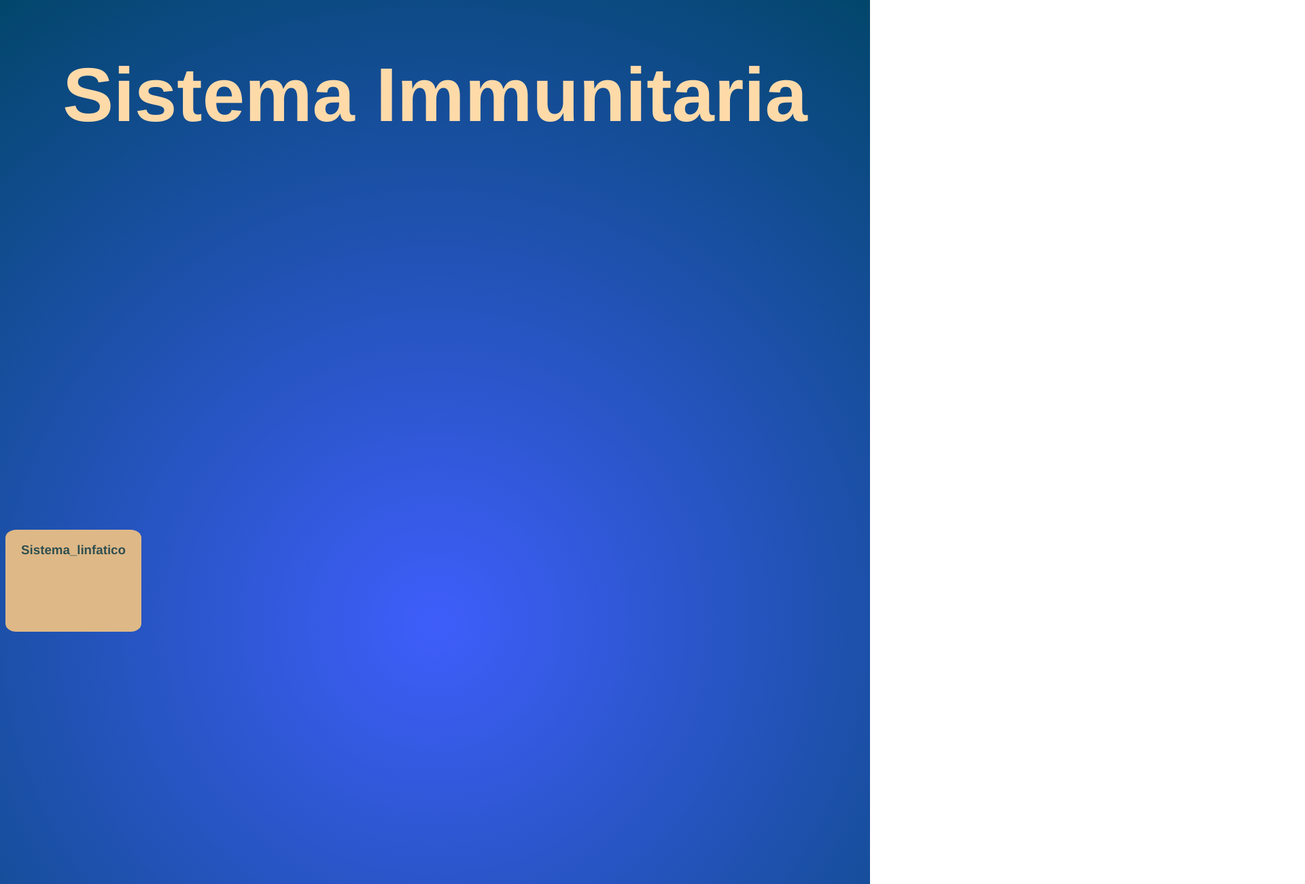
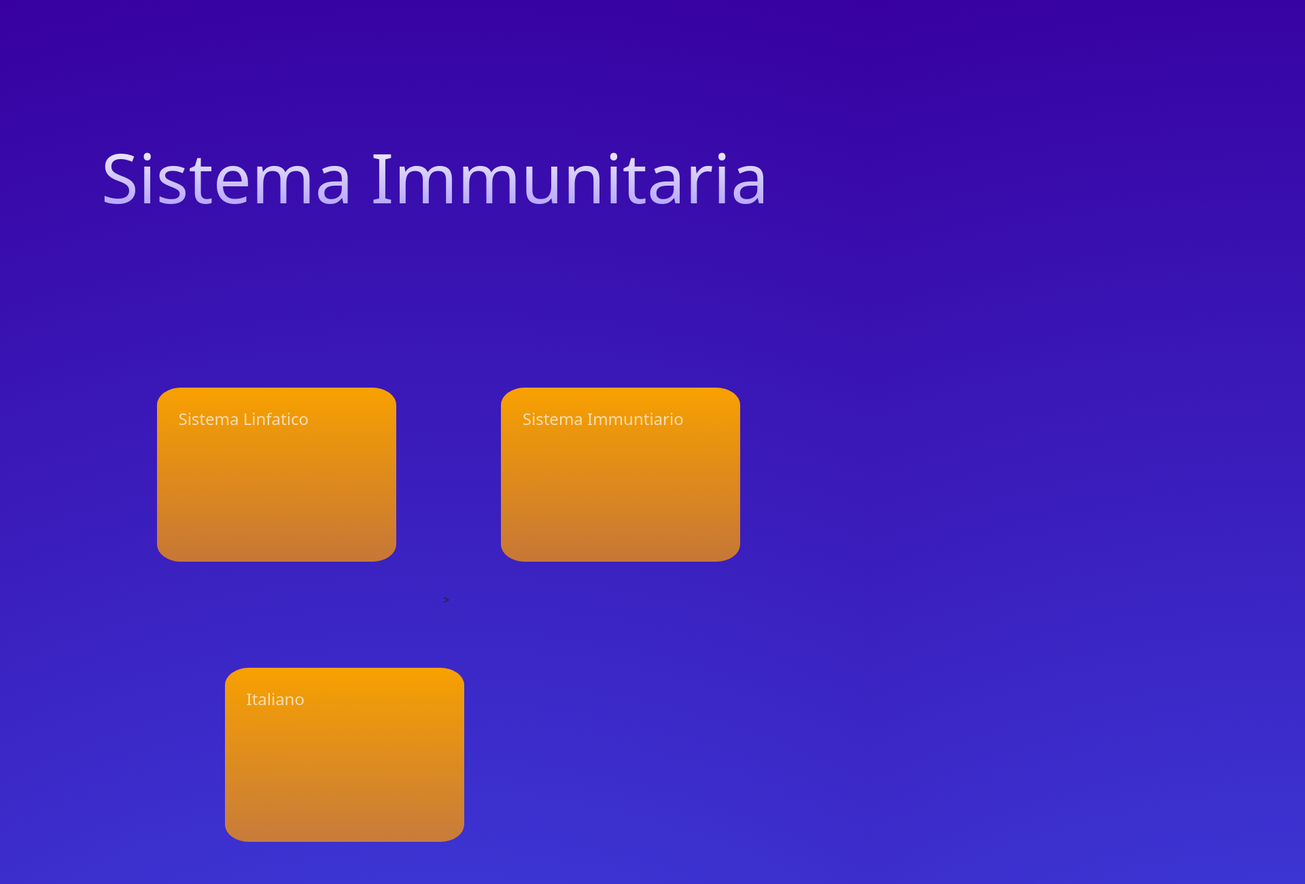
Before and after one commit to falling-colud/SI_UDA, a website: page index.html in a window 1280 px wide. Shown: the top 1300 px of the page at 68% size, 1920 px wide, since content can reach past the window. Drawn offline with nearby package versions, Linux system fonts and the light colour scheme.

Commit message:
update - Pagina Centrale

```diff
--- a/index.html
+++ b/index.html
@@ -1,59 +1,59 @@
-<!-- ciao odio i netturbini -->
+<head>
+    <meta name="viewport" content="width=device-width, initial-scale=1.0">
+    <title>Sistema Immunitario</title>
+    <link href="https://cdn.jsdelivr.net/npm/bootstrap@5.3.5/dist/css/bootstrap.min.css" rel="stylesheet" integrity="sha384-SgOJa3DmI69IUzQ2PVdRZhwQ+dy64/BUtbMJw1MZ8t5HZApcHrRKUc4W0kG879m7" crossorigin="anonymous">
 
-<!DOCTYPE html>
-<html lang="en">
-<head>
-    <meta charset="UTF-8">
-    <meta name="viewport" content="width=device-width, initial-scale=1.0">
-    <title>Document</title>
+    <!-- CSS Start -->
     <link rel="stylesheet" href="style.css">
 
 </head>
 <body>
+<body >
+    <script src="https://cdn.jsdelivr.net/npm/bootstrap@5.3.5/dist/js/bootstrap.bundle.min.js" integrity="sha384-k6d4wzSIapyDyv1kpU366/PK5hCdSbCRGRCMv+eplOQJWyd1fbcAu9OCUj5zNLiq" crossorigin="anonymous"></script>
 
     <h1>Sistema Immunitaria</h1>
 
-    <!-- Pulsanti -->
-
-    <!-- Primo Pulsante -->
-    <div  >
-       <a href="#sistema_linfatico" style="text-decoration: none;">
-        <div class="sistema_linfatcio" >
-            <h3>Sistema_linfatico</h3>
-        </div>
-       </a>
+    <!-- Buttons -->
+    <div style="display: inline-block;">
+        <a href="#section1">
+            <div class="sistema_linfatico"  >
+                <h4>Sistema Linfatico</h4>
+            </div>
+        </a>
     </div>
-
-    <!-- Secondo Pulsante -->
-
-   <!--     <div  >
-       <a href="#sistema_immunitario" style="text-decoration: none;">
-        <div class="Sistema_immunitaria" >
-            <h3>Sistema_immunitaria</h3>
-        </div>
-       </a>
-    </div> -->
-
-    <!-- Terzo Pulsante -->
-
-<!--     <div  >
-        <a href="#italiano" style="text-decoration: none;">
-         <div class="Italiano" >
-             <h3>Italiano</h3>
-         </div>
-        </a>
-     </div> -->
 
 
 
+    <div style="display: inline-block;">
+        <a href="#section2">
+            <div class="sistema_immunitario ">
+                <h4>Sistema Immuntiario</h4>
+            </div>
+        </a>
+    </div>
 
+    <div style="display: inline-block; ">
+        <a href="#section3">
+            <div class="italiano">
+                <h4>Italiano</h4>
+            </div>
+        </a>
+    </div>>
+    <!-- End Buttons -->
 
-<!-- Sezioni -->
+    <!-- ---------------------------------------------------------------------------------------- -->
 
-    <section id="sistema_linfatico">
-         sistema linfatcio
+    <!-- Start Sections -->
+    <section id="section1" class="spacer layer1" >
+        Sistema Linfatico
     </section>
 
+    <section id="section2">
+        Sistema Immunitario
+    </section>
 
+    <section id="section3">
+        Italiano
+    </section>
 </body>
 </html>
--- a/style.css
+++ b/style.css
@@ -1,116 +1,184 @@
-html{
-    scroll-behavior: smooth;
-}
+:root{
 
-body{
-    background-color: cadetblue;
-    font-family: 'Franklin Gothic Medium', 'Arial Narrow', Arial, sans-serif;
-    background: rgb(63,94,251);
-background: radial-gradient(circle, rgba(63,94,251,1) 0%, rgba(2,70,107,1) 100%);
-}
+    /* h1 variabili */
+    --h1color:rgb(255, 255, 255);
 
-h1{
-    font-family: 'Franklin Gothic Medium', 'Arial Narrow', Arial, sans-serif;
-    font-size: 7em;
-    color: rgb(255, 218, 169);
-    text-align: center ;
+    /* start - variabili dei pulsanti della pagina centrale */
+    --width_Button:352.17px ;
+    --height_Button:255.75px ;
+    --postionxButton: 180.5px;
+    --postionyButton: 500px;
+    --gradiantcolor1:  rgb(182,127,255);
 
+    --gradiantcolor2:linear-gradient(0deg, rgba(255, 153, 0, 0.712) 0%, rgb(248, 161, 0) 100%);
+    /* End - variabili dei pulsanti della pagina centrale */
+
+
+    /* Start - Variabili delle sezioni */
+    --height_sections : var(1000px)
+
+    /* End - Variabili delle sezioni */
 }
 
 
 
 
-h3{
-    color: darkslategrey;
+html{
+    scroll-behavior: smooth;
 }
 
-/* Start : Pulsanti */
 
-.sistema_linfatcio{
-    width: 200px;
-    height: 150px;
-    background-color: burlywood;
-    position: relative;
-    top: 500px;
-    margin-bottom: 500px;
-    text-align: center;
-    border-radius: 8%;
-    transition: 0.8s;
-    margin:  auto;
-    display: inline-block;
-    display: table-caption;
+body{
+
+    background: rgb(63,94,251);
+background: radial-gradient(circle, rgba(63,94,251,1) 0%, rgb(56, 0, 160) 100%);
 }
 
-/* .sistema_immuntario{
-        width: 200px;
-    height: 150px;
-    background-color: burlywood;
-    position: relative;
-    top: 500px;
-    margin-bottom: 500px;
+h1{
+    margin: auto;
+    color: var(--h1color);
+    background: -webkit-linear-gradient(#fafafa, #ab98ff);
+        -webkit-background-clip: text;
+        -webkit-text-fill-color: transparent;
     text-align: center;
-    border-radius: 8%;
-    transition: 0.8s;
-    margin:  auto;
-    display: inline-block;
-    display: table-caption;
+    margin-top: 200px;
+    font-size: 100px;
+    margin-bottom: -250px;
 }
 
-.italiano{
-    width: 200px;
-height: 150px;
-background-color: burlywood;
-position: relative;
-top: 500px;
-margin-bottom: 500px;
-text-align: center;
-border-radius: 8%;
-transition: 0.8s;
-margin:  auto;
-display: inline-block;
-display: table-caption;
+
+h4{
+    position: absolute;
+    left: 32px;
+    top: 32px;
 }
- */
+
+/* ------------------------------------------------------------------- */
+
+/*  Start - Pulsanti della Pagina Centrale  */
+
+.sistema_linfatico {
+    height: var(--height_Button);
+    width: var(--width_Button);
+    background: var(--gradiantcolor1);
+    background: var(--gradiantcolor2);
+    color: wheat;
+    text-align: center;
+    border-radius: 10%;
+    position: relative;
+    top: var(--postionyButton);
+    left: var(--postionxButton);
+    display: inline-block;
+    margin-left: 50px;
+    margin-bottom: 150px;
+    transition: 0.5s;
+
+}
 
 
-.sistema_linfatcio:hover{
-    background-color: wheat;
+ .sistema_immunitario{
+    height: var(--height_Button);
+    width: var(--width_Button);
+    /* background-color: rgb(26, 0, 172); */
+    background: var(--gradiantcolor1);
+    background: var(--gradiantcolor2);
     color: wheat;
-    scale: 150%;
+    text-align: center;
+    border-radius: 10%;
     position: relative;
+    top: var(--postionyButton);
+    left: var(--postionxButton);
+    display: inline-block;
+    margin-left: 150px;
+    margin-bottom: 150px;
+    transition: 0.5s;
+}
 
 
 
+.italiano{
+    height: var(--height_Button);
+    width: var(--width_Button);
+    /* background-color: rgb(26, 0, 172); */
+    background: var(--gradiantcolor1);
+    background: var(--gradiantcolor2);
+    color: wheat;
+    text-align: center;
+    border-radius: 10%;
+    position: relative;
+    top: var(--postionyButton);
+    left: var(--postionxButton);
+    display: inline-block;
+    margin-left: 150px;
+    margin-bottom: 150px;
+    margin-right: 150px;
+    transition: 0.5s;
 }
-/* End Pulsanti */
+
+/* Effetti */
+
+.sistema_linfatico:hover,
+.sistema_immunitario:hover,
+.italiano:hover{
+    transform: scale(110%);
+    background-color: beige;
+    background: rgb(237,255,88);
+    background: radial-gradient(circle, rgba(237,255,88,0.3) 0%, rgba(0,52,107,0.053658963585434205) 100%);
+    box-shadow: 0 4px 8px 0 rgba(0, 0, 0, 0.2), 0 6px 20px 0 rgba(0, 0, 0, 0.19);
+}
+
+/*  End - Pulsanti della Pagina Centrale  */
 
 
-/* Start Sezioni */
+/* ------------------------------------------------------------------------------------------------- */
 
-#sistema_linfatico{
-    width: 1000px;
-    height: 900px;
-    background-color: crimson;
-    margin-bottom: 500px;
+
+/*  Start - Sezioni Della pagina Centrale  */
+
+#section1 {
+    height: 1250px;
+     width: 1920px;
+    background-color: rgb(0, 89, 148);
+    color: #ffffffce;
+    text-align: center;
+    font-size: 100px;
+    display: flex;
+    margin-top: 50px;
     position: relative;
-    top: 1080px;
+    top: 500px;;
 }
 
 
-#sistema_immunitaria{
-    width: 1000px;
-    height: 900px;
-    background-color: crimson;
-    margin-bottom: 500px;
+
+ #section2{
+    height: 1250px;
+     width: 1920px;
+    background-color: rgb(65, 179, 255);
+    color: #ffffffce;
+    text-align: center;
+    font-size: 100px;
+    display: flex;
+    margin-top: 50px;
     position: relative;
-    top: 1080px;
+    top: 500px;;;
+    }
+
+
+
+ #section3 {
+    height: 1250px;
+     width: 1920px;
+    background-color: rgb(147, 212, 255);
+    color: #ffffffce;
+    text-align: center;
+    font-size: 100px;
+    display: flex;
+    margin-top: 50px;
+    position: relative;
+    top: 500px;;
 }
 
-#italiano{
-    width: 1000px;
-    height: 900px;
-    background-color: crimson;
-    margin-bottom: 500px;
-    position: relative;
-    top: 1080px
-}
+
+/*  End - Sezioni Della pagina Centrale  */
+
+/* ------------------------------------------------------------------------------------------------- */
```
